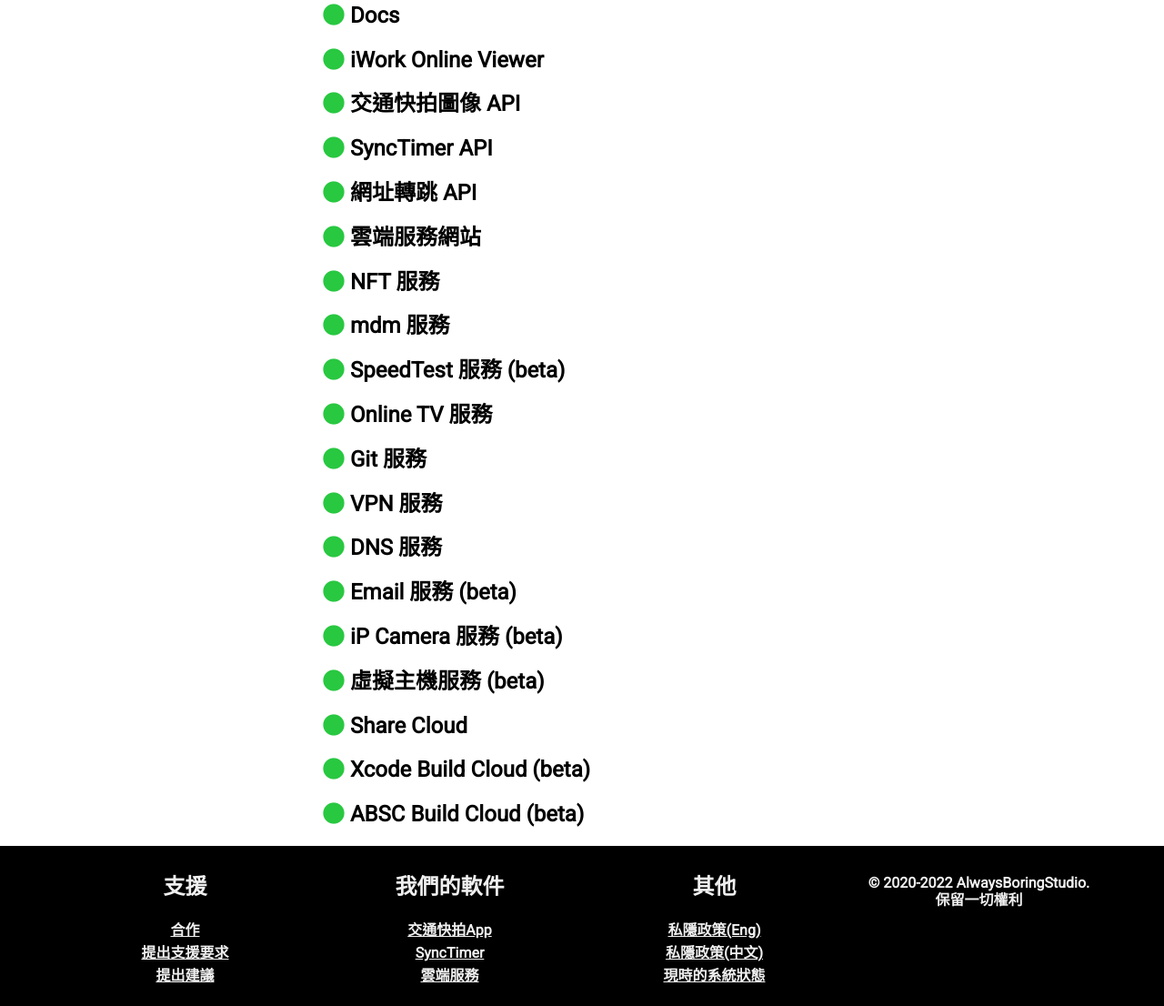
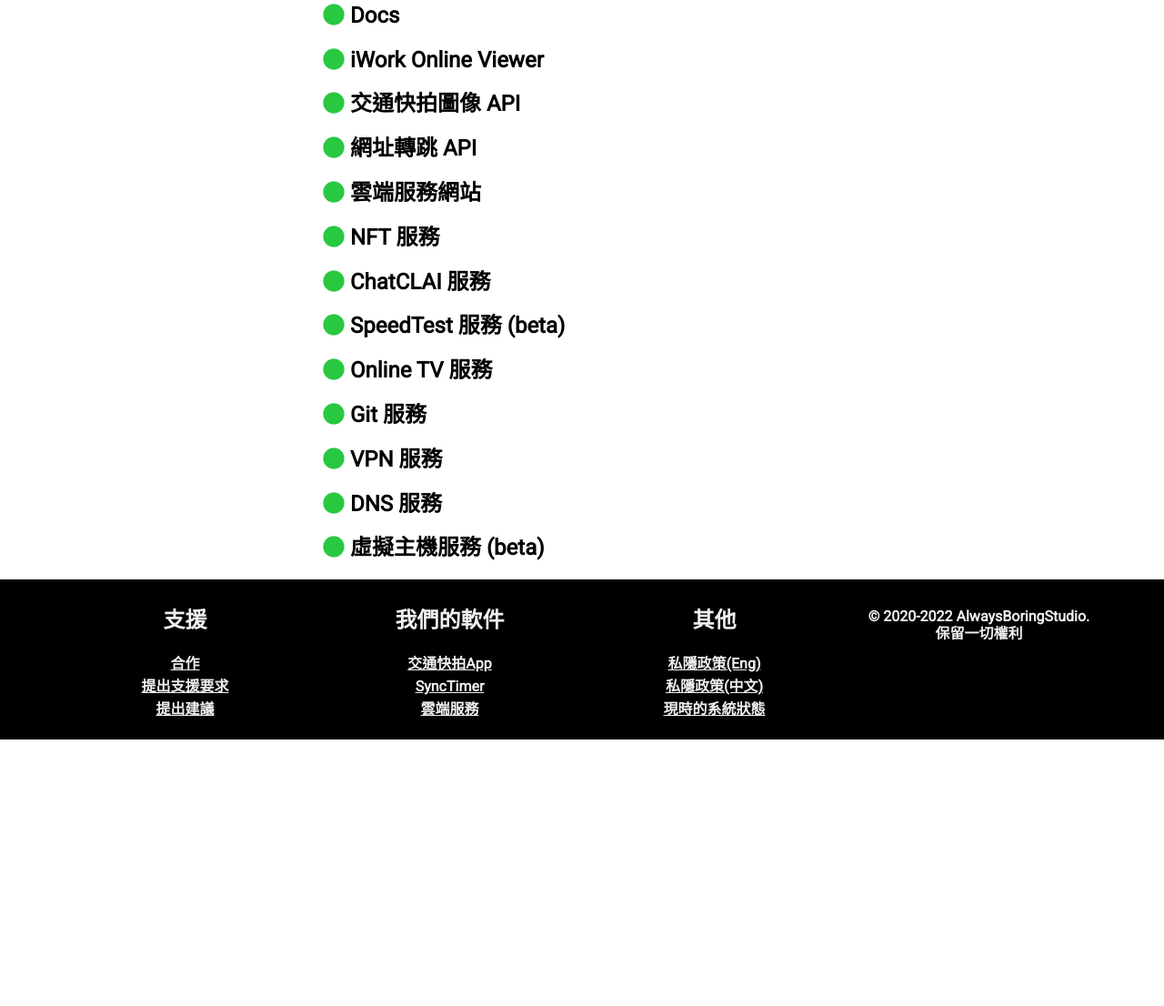
Before and after one commit to AlwaysBoringStudio/status, a plain HTML site: page index.html in a window 1280 px wide. Shown: the part 190-1296 px from the top of the page at 91% size. After the commit the page ends 1003 px from the top, so only its background shows below. Drawn offline with Linux system fonts and the light colour scheme.

Commit message:
Update index.html

```diff
--- a/index.html
+++ b/index.html
@@ -97,9 +97,6 @@
 							<span class="icon-lime-green fa fa-circle"></span>&nbsp;交通快拍圖像 API
 						</h4>
 						<h4 class="mg-md h3-style text-start">
-							<span class="icon-lime-green fa fa-circle"></span>&nbsp;SyncTimer API
-						</h4>
-						<h4 class="mg-md h3-style text-start">
 							<span class="icon-lime-green fa fa-circle"></span>&nbsp;網址轉跳 API<br>
 						</h4>
 						<h4 class="mg-md h3-style text-start">
@@ -109,7 +106,7 @@
 							<span class="icon-lime-green fa fa-circle"></span>&nbsp;NFT 服務<br>
 						</h4>
 						<h4 class="mg-md h3-style text-start">
-							<span class="icon-lime-green fa fa-circle"></span>&nbsp;mdm 服務<br>
+							<span class="icon-lime-green fa fa-circle"></span>&nbsp;ChatCLAI 服務<br>
 						</h4>
 						<h4 class="mg-md h3-style text-start ">
 							<span class="fa fa-circle icon-lime-green"></span>&nbsp;SpeedTest 服務 (beta)<br>
@@ -127,22 +124,7 @@
 							<span class="icon-lime-green fa fa-circle"></span>&nbsp;DNS 服務<br>
 						</h4>
 						<h4 class="mg-md h3-style text-start">
-							<span class="fa fa-circle icon-lime-green"></span>&nbsp;Email 服務&nbsp;(beta)<br>
-						</h4>
-						<h4 class="mg-md h3-style text-start">
-							<span class="icon-lime-green fa fa-circle"></span>&nbsp;iP Camera 服務&nbsp;(beta)<br>
-						</h4>
-						<h4 class="mg-md h3-style text-start">
 							<span class="fa fa-circle icon-lime-green"></span>&nbsp;虛擬主機服務&nbsp;(beta)<br>
-						</h4>
-						<h4 class="mg-md h3-style text-start">
-							<span class="fa fa-circle icon-lime-green"></span>&nbsp;Share Cloud
-						</h4>
-						<h4 class="mg-md h3-style text-start">
-							<span class="fa fa-circle icon-lime-green"></span>&nbsp;Xcode Build Cloud (beta)<br>
-						</h4>
-						<h4 class="mg-md h3-style text-start">
-							<span class="fa fa-circle icon-lime-green"></span>&nbsp;ABSC Build Cloud (beta)<br>
 						</h4>
 					</div>
 				</div>
```
